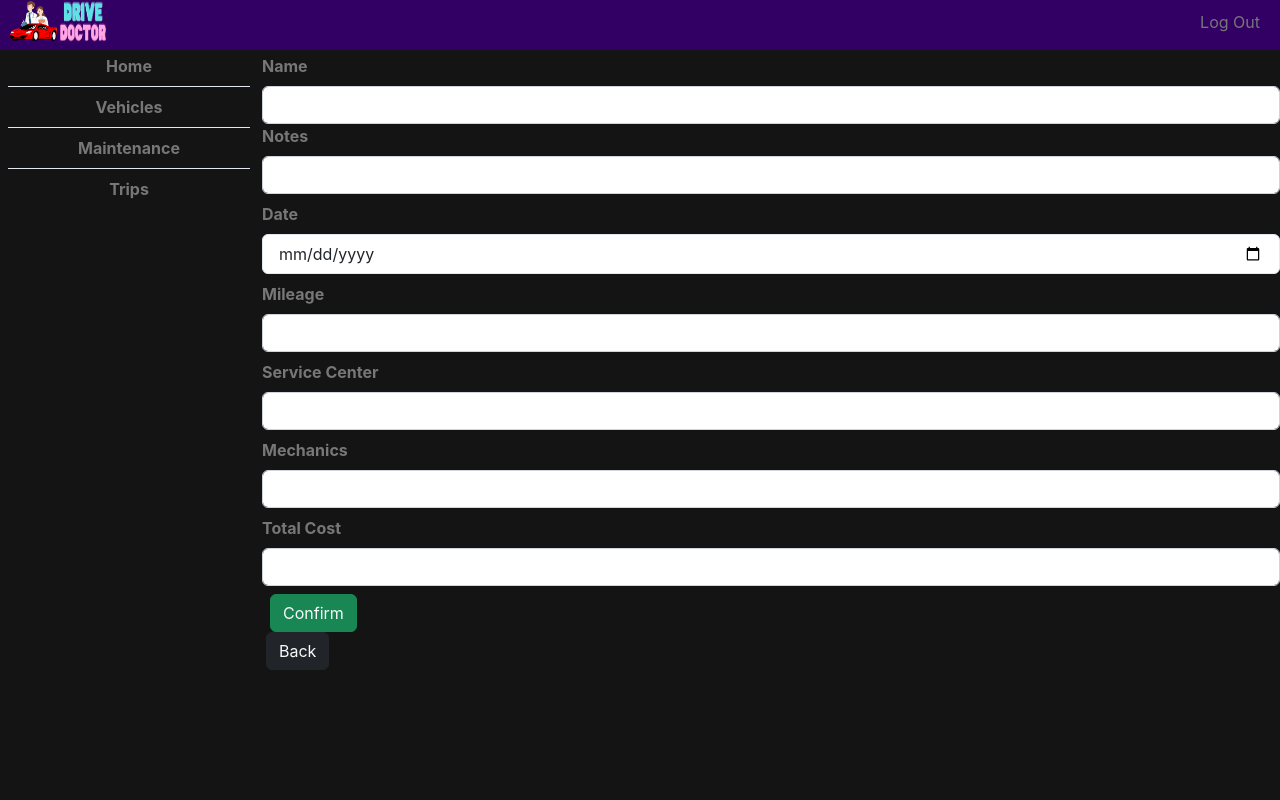
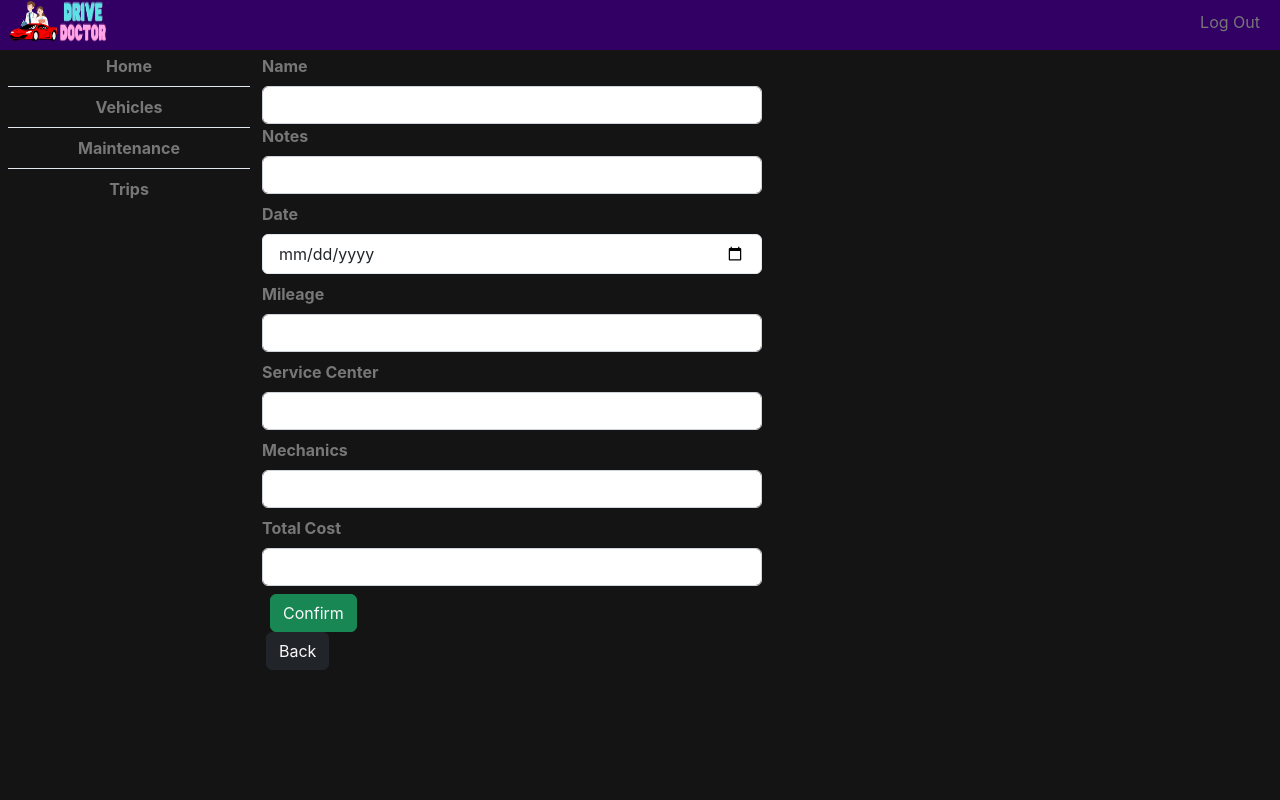
Before and after one commit to ics-499-team-1/drive-doctor-ui, a React (Vite) app: page /maintenance/CM/edit in a window 1280 px wide. Shown: the top 800 px of the page. Built offline with nearby package versions, Linux system fonts and the light colour scheme.

Commit message:
CMEdit tweaks

```diff
--- a/src/components/maintenance/CM/CMEdit.tsx
+++ b/src/components/maintenance/CM/CMEdit.tsx
@@ -12,8 +12,10 @@ import { FormControl, Input } from "@chakra-ui/react";
  */
 const CMEdit = () => {
   const navigate = useNavigate();
+
   /** Context */
   const { cMContext } = useContext(CMContext);
+
   /** Refs */
   const nameRef = useRef<HTMLInputElement>(null);
   const notesRef = useRef<HTMLInputElement>(null);
@@ -22,6 +24,7 @@ const CMEdit = () => {
   const serviceCenterRef = useRef<HTMLInputElement>(null);
   const mechanicsRef = useRef<HTMLInputElement>(null);
   const totalCostRef = useRef<HTMLInputElement>(null);
+
   /* On submit, if the reference to the input element is not null, then it
   replaces the property that was passed in. If it's null, the property is set to null
   Except for name, which is required
@@ -56,7 +59,7 @@ const CMEdit = () => {
 
   return (
     <>
-      <FormControl onSubmit={handleSubmitEdit}>
+      <FormControl style={{maxWidth: "500px"}} onSubmit={handleSubmitEdit}>
         <div>
           <label htmlFor="name" className="form-label">
             Name
```
